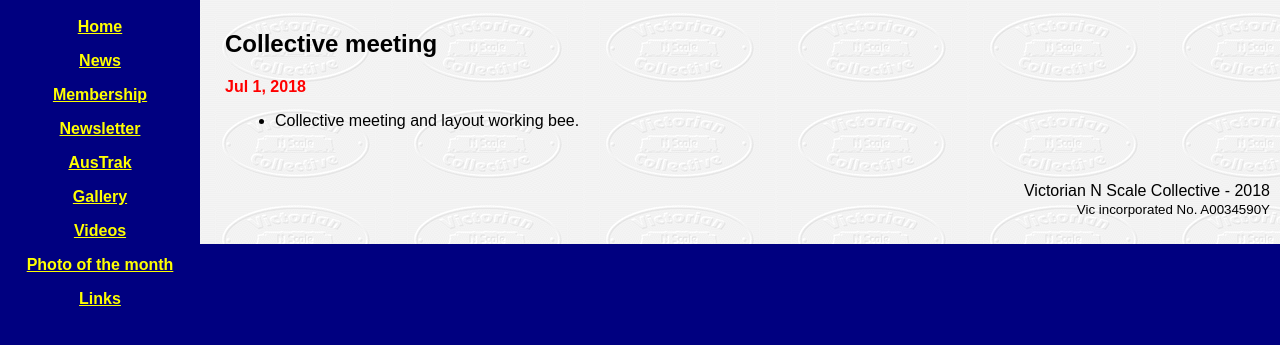
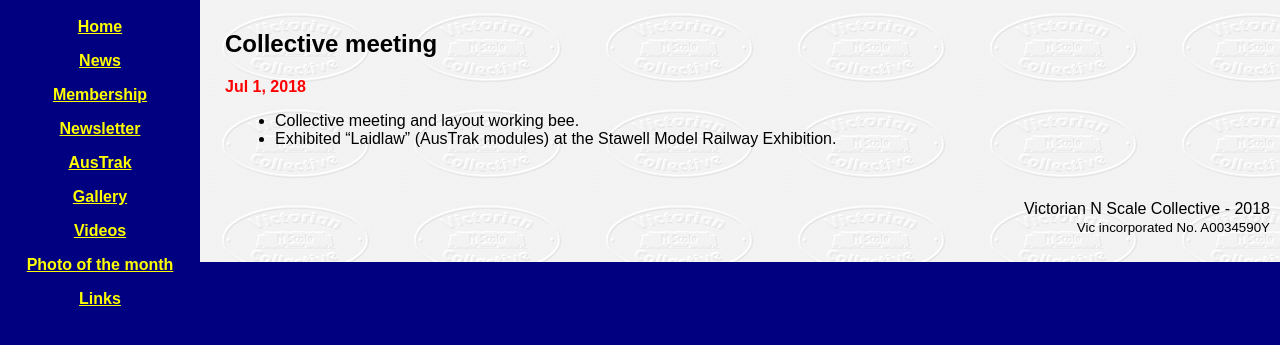
Before and after one commit to vnsc/vnsc.github.io, a Jekyll site: the page built from _posts/2018-07-01-meeting.md, in a window 1280 px wide. Shown: the top 345 px of the page. Built offline with Jekyll 4.4.1, drawn with Linux system fonts in a browser that asks for light colours.

Commit message:
Mention Stawell Model Railway Exhibition

```diff
--- a/_posts/2018-07-01-meeting.md
+++ b/_posts/2018-07-01-meeting.md
@@ -5,3 +5,4 @@ category: news
 ---
 
 * Collective meeting and layout working bee.
+* Exhibited "Laidlaw" (AusTrak modules) at the Stawell Model Railway Exhibition.
```
